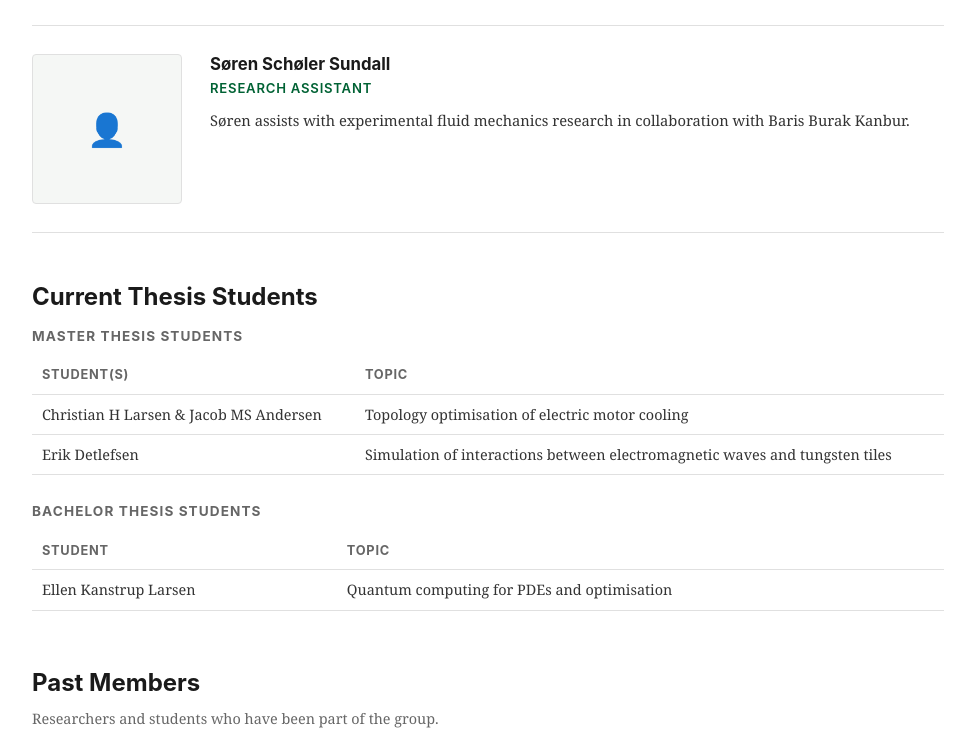
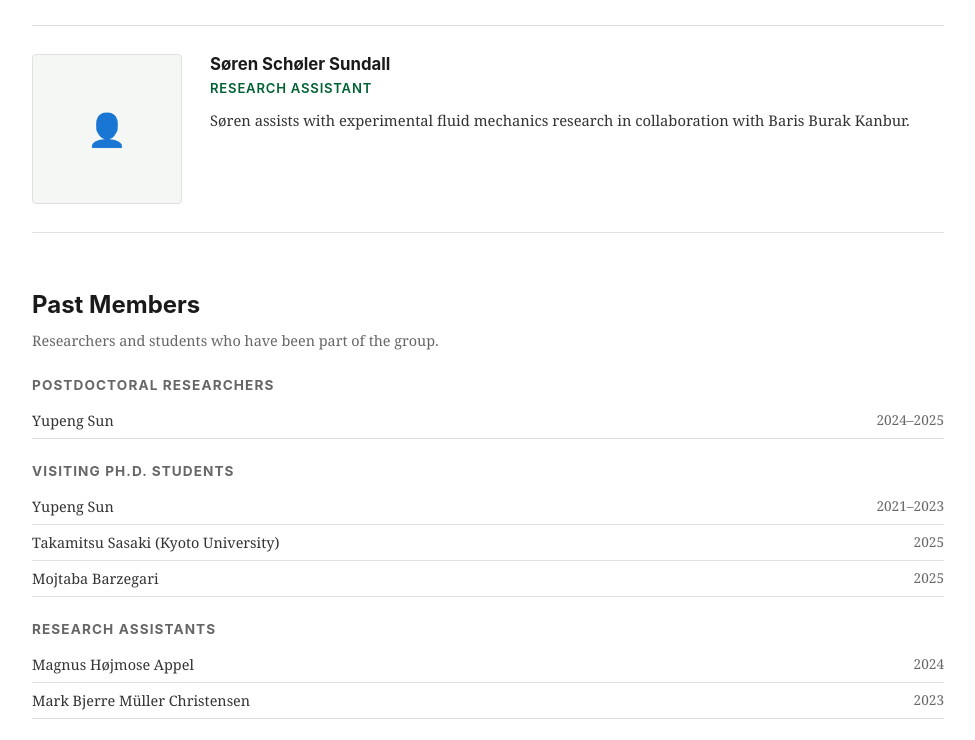
Before and after one commit to sdu-multiphysics/sdu-multiphysics.github.io, a plain HTML site: page group.html in a window 1280 px wide. Shown: the part 2055-2795 px from the top of the page, without its empty margins (152-1127 px from the left). Drawn offline with Linux system fonts and the light colour scheme.

Commit message:
Complete group page, update photos, and final pre-launch tweaks
- members.js: full past master thesis list (18 entries) with years from old
  site; separate entries for Christian H Larsen and Jacob MS Andersen (2025–2026);
  Erik Detlefsen (2026); Ellen Kanstrup Larsen as past-thesis-bachelor (2026)
- group.html: add Past Bachelor Thesis Students section (above master section)
- index.html: comment out Corintis from collaborations (pending confirmation)
- Updated photos: profile.jpg, joe_imeday.jpg, group-photo.jpg, hao-li.jpg

Co-Authored-By: Claude Sonnet 4.6 <noreply@anthropic.com>

```diff
--- a/assets/data/members.js
+++ b/assets/data/members.js
@@ -16,7 +16,8 @@
  *   "past-visiting"    → Past Members → Visiting Ph.D. Students
  *   "past-ra"          → Past Members → Research Assistants
  *   "past-sa"          → Past Members → Student Assistants
- *   "past-thesis-master" → Past Members → Past Master Thesis Students
+ *   "past-thesis-master"   → Past Members → Past Master Thesis Students
+ *   "past-thesis-bachelor" → Past Members → Past Bachelor Thesis Students
  *
  * FIELDS FOR CURRENT MEMBERS
  *   name        — Full name (required)
@@ -71,7 +72,7 @@ const MEMBERS = [
     name:        "Hao Li",
     role:        "Postdoctoral Researcher",
     photo:       "assets/images/group/hao-li.jpg",
-    description: "Hao works on homogenisation-based topology optimisation methods for microchannel heat exchangers, with a focus on space-time adaptive mesh refinement to reduce computational cost. He was funded by the Marie Skłodowska-Curie Postdoctoral Fellowship (ADeHEx project, Oct. 2023–Sep. 2025) with a secondment at Brown University. He is currently funded by the COMFORT project.",
+    description: "Hao works on homogenisation-based topology optimisation methods for microchannel heat exchangers and space-time adaptive mesh refinement to reduce computational cost. He was funded by the Marie Skłodowska-Curie Postdoctoral Fellowship (ADeHEx project, Oct. 2023–Sep. 2025) with a secondment at Brown University. He is currently funded by the COMFORT project.",
     funding:     "Funding: COMFORT project (from Oct. 2025)",
   },
 
@@ -133,28 +134,34 @@ const MEMBERS = [
      CURRENT THESIS STUDENTS
      ============================================================ */
 
+  /* ============================================================
+     PAST MEMBERS
+     ============================================================ */
+
   {
-    type:  "thesis-master",
-    name:  "Christian H Larsen &amp; Jacob MS Andersen",
-    topic: "Topology optimisation of electric motor cooling",
+    type:   "past-thesis-master",
+    name:   "Christian H Larsen",
+    period: "2025–2026",
   },
 
   {
-    type:  "thesis-master",
-    name:  "Erik Detlefsen",
-    topic: "Simulation of interactions between electromagnetic waves and tungsten tiles",
+    type:   "past-thesis-master",
+    name:   "Jacob MS Andersen",
+    period: "2025–2026",
   },
 
   {
-    type:  "thesis-bachelor",
-    name:  "Ellen Kanstrup Larsen",
-    topic: "Quantum computing for PDEs and optimisation",
+    type:   "past-thesis-master",
+    name:   "Erik Detlefsen",
+    period: "2026",
   },
 
+  {
+    type:   "past-thesis-bachelor",
+    name:   "Ellen Kanstrup Larsen",
+    period: "2026",
+  },
 
-  /* ============================================================
-     PAST MEMBERS
-     ============================================================ */
 
   {
     type:   "past-postdoc",
@@ -218,38 +225,111 @@ const MEMBERS = [
   },
 
   {
-    type: "past-thesis-master",
-    name: "Casper Skjold Buhrkall",
+    type:   "past-thesis-master",
+    name:   "Casper Skjold Buhrkall",
+    period: "2024–2025",
   },
 
   {
-    type: "past-thesis-master",
-    name: "Kristian Søberg",
+    type:   "past-thesis-master",
+    name:   "Kristian Søberg",
+    period: "2024",
   },
 
   {
-    type: "past-thesis-master",
-    name: "Jens Ole Jepsen",
+    type:   "past-thesis-master",
+    name:   "Jens Ole Jepsen",
+    period: "2024",
   },
 
   {
-    type: "past-thesis-master",
-    name: "Christopher Becker",
+    type:   "past-thesis-master",
+    name:   "Christopher Becker",
+    period: "2024",
   },
 
   {
-    type: "past-thesis-master",
-    name: "Mathias Arnløv Graversen",
+    type:   "past-thesis-master",
+    name:   "Mathias Arnløv Graversen",
+    period: "2024",
   },
 
   {
-    type: "past-thesis-master",
-    name: "Christian Buur Kej",
+    type:   "past-thesis-master",
+    name:   "Christian Buur Kej",
+    period: "2024",
   },
 
   {
-    type: "past-thesis-master",
-    name: "Victor Lindberg Brink",
+    type:   "past-thesis-master",
+    name:   "Victor Lindberg Brink",
+    period: "2024",
+  },
+
+  {
+    type:   "past-thesis-master",
+    name:   "David Vestergaard Pedersen",
+    period: "2023",
+  },
+
+  {
+    type:   "past-thesis-master",
+    name:   "Kasper Andreas Helt Andresen",
+    period: "2023",
+  },
+
+  {
+    type:   "past-thesis-master",
+    name:   "Rasmus Jakobsen",
+    period: "2023",
+  },
+
+  {
+    type:   "past-thesis-master",
+    name:   "Mathias Valentin Ingerslev",
+    period: "2023",
+  },
+
+  {
+    type:   "past-thesis-master",
+    name:   "Morten Bjerre Jonathansen",
+    period: "2023",
+  },
+
+  {
+    type:   "past-thesis-master",
+    name:   "Mark Bjerre Müller Christensen",
+    period: "2022",
+  },
+
+  {
+    type:   "past-thesis-master",
+    name:   "Magnus Højmose Appel",
+    period: "2022",
+  },
+
+  {
+    type:   "past-thesis-master",
+    name:   "Jonathan Tulsgaard Krogh",
+    period: "2021",
+  },
+
+  {
+    type:   "past-thesis-master",
+    name:   "Anders Dyreborg Schmidt",
+    period: "2021",
+  },
+
+  {
+    type:   "past-thesis-master",
+    name:   "Kevin Evardsen Grau",
+    period: "2020",
+  },
+
+  {
+    type:   "past-thesis-master",
+    name:   "Anders Foldager Bay Jensen",
+    period: "2020",
   },
 
 ]; /* end of MEMBERS array */
--- a/group.html
+++ b/group.html
@@ -158,7 +158,8 @@
       var pastVisiting = MEMBERS.filter(function (m) { return m.type === 'past-visiting'; });
       var pastRA       = MEMBERS.filter(function (m) { return m.type === 'past-ra'; });
       var pastSA       = MEMBERS.filter(function (m) { return m.type === 'past-sa'; });
-      var pastThesis   = MEMBERS.filter(function (m) { return m.type === 'past-thesis-master'; });
+      var pastThesis     = MEMBERS.filter(function (m) { return m.type === 'past-thesis-master'; });
+      var pastThesisBach = MEMBERS.filter(function (m) { return m.type === 'past-thesis-bachelor'; });
 
       var html = '';
 
@@ -182,7 +183,7 @@
       }
 
       /* ── Past Members ── */
-      var hasPast = pastPostdoc.length || pastVisiting.length || pastRA.length || pastSA.length || pastThesis.length;
+      var hasPast = pastPostdoc.length || pastVisiting.length || pastRA.length || pastSA.length || pastThesis.length || pastThesisBach.length;
       if (hasPast) {
         html += '<div class="past-section">';
         html += '<h2 style="margin: 56px 0 8px;">Past Members</h2>';
@@ -199,6 +200,9 @@
         }
         if (pastSA.length) {
           html += '<h3>Student Assistants</h3>' + renderPastList(pastSA);
+        }
+        if (pastThesisBach.length) {
+          html += '<h3>Past Bachelor Thesis Students</h3>' + renderPastList(pastThesisBach);
         }
         if (pastThesis.length) {
           html += '<h3>Past Master Thesis Students</h3>' + renderPastList(pastThesis);
```
Also changed, not shown: index.html (+1 -1 lines), assets/images/group/hao-li.jpg, assets/images/joe_imeday.jpg, assets/images/profile.jpg.
